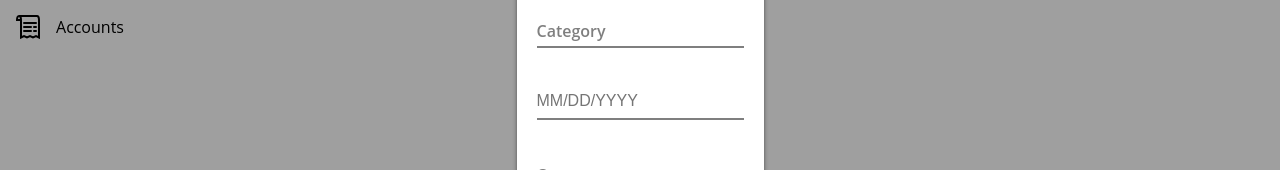
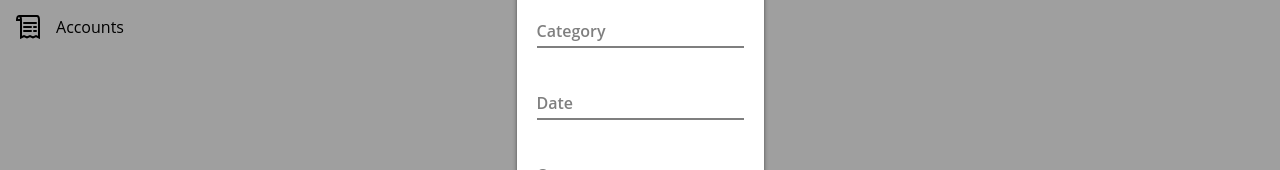
Before and after one commit to itscharlieliu/budger, a React (Create React App) app: page /budget in a window 1280 px wide. Both pictures are taken after a click on the button "Add Transaction". Shown: the part 258-428 px from the top of the page. Built offline with nearby package versions, Linux system fonts and the light colour scheme; the HTML template or start-up script is replaced by a standard one.

Commit message:
WIP fixing date picker

```diff
--- a/src/components/common/DateSelector.tsx
+++ b/src/components/common/DateSelector.tsx
@@ -1,11 +1,11 @@
-import React from "react";
+import React, { forwardRef, Ref } from "react";
 import "./styles/DateSelector.css";
 import { DayPickerInputProps } from "react-day-picker";
 import DayPickerInput from "react-day-picker/DayPickerInput";
 import styled from "styled-components";
 
 import { ZIndex } from "../../defs/theme";
-import Input from "./Input";
+import Input, { InputProps } from "./Input";
 import date from "../../services/i18n/dates";
 import t, { language } from "../../services/i18n/language";
 import moment from "moment";
@@ -18,8 +18,10 @@ const DatePickerContainer = styled.div`
     --z-index: ${ZIndex.calendar};
 `;
 
-const DateSelector = (props: DateSelectorProps): JSX.Element => {
-    const { onChange, error, ...otherProps } = props;
+// eslint-disable-next-line react/display-name
+const DateSelector = React.forwardRef(
+    (props: DateSelectorProps, ref: Ref<DayPickerInput>): JSX.Element => {
+        const { onChange, error, onBlur, ...otherProps } = props;
 
         const handleDayChange = (day: Date) => {
             // We need to be able to pass the date to react final form by doing this.
@@ -29,18 +31,38 @@ const DateSelector = (props: DateSelectorProps): JSX.Element => {
             onChange && onChange({ target: { value: day } });
         };
 
+        const handleDayPickerHide = () => {
+            // eslint-disable-next-line @typescript-eslint/ban-ts-comment
+            // @ts-ignore
+            onBlur && onBlur();
+        };
+
+        console.log(error);
+
         return (
             <DatePickerContainer>
                 <DayPickerInput
-                component={Input}
+                    ref={ref}
+                    component={forwardRef(function DateInput(inputProps: InputProps, ref: Ref<HTMLInputElement>) {
+                        return <Input ref={ref} label={t("date")} error={error} {...inputProps} />;
+                    })}
                     onDayChange={handleDayChange}
-                placeholder={moment.localeData(language.locale).longDateFormat("L")}
+                    placeholder={""}
                     format={language.locale}
                     formatDate={(date: Date) => t("fullDate", { date })}
+                    // TODO Fix date parse
+                    parseDate={(dateString: string, format: string) => {
+                        const date = moment(dateString, format);
+                        if (date.isValid()) {
+                            return date.toDate();
+                        }
+                    }}
+                    onDayPickerHide={handleDayPickerHide}
                     {...otherProps}
                 />
             </DatePickerContainer>
         );
-};
+    },
+);
 
 export default DateSelector;
--- a/src/components/forms/TransactionAddForm.tsx
+++ b/src/components/forms/TransactionAddForm.tsx
@@ -156,11 +156,11 @@ const TransactionAddForm = (props: AllProps): JSX.Element => {
                         )}
                     </Field>
                     <Field name={"date"}>
-                        {({ input }: FieldRenderProps<Date, HTMLElement>) => (
+                        {({ input, meta }: FieldRenderProps<Date, HTMLElement>) => {
                             // TODO Add meta properties
                             // TODO add ref
-                            <DateSelector {...input} value={input.value} />
-                        )}
+                            return <DateSelector {...input} value={input.value} error={meta.touched && meta.error} />;
+                        }}
                     </Field>
                     <Field name={"outFlow"} format={(value: string) => formatMoney(value, 2)} formatOnBlur>
                         {({ input, meta }: FieldRenderProps<string, HTMLElement>) => (
```
Lines whose indentation alone changed are shown as unchanged.
